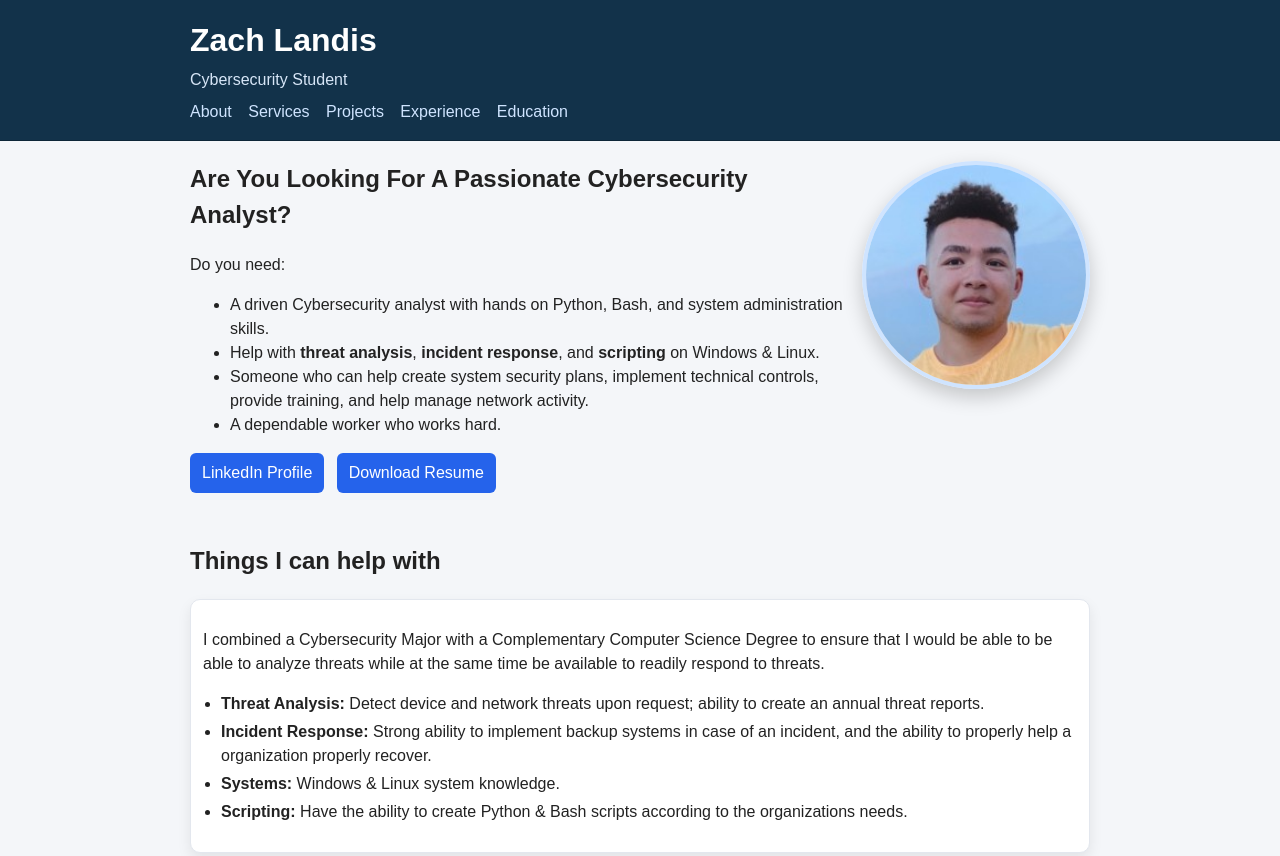
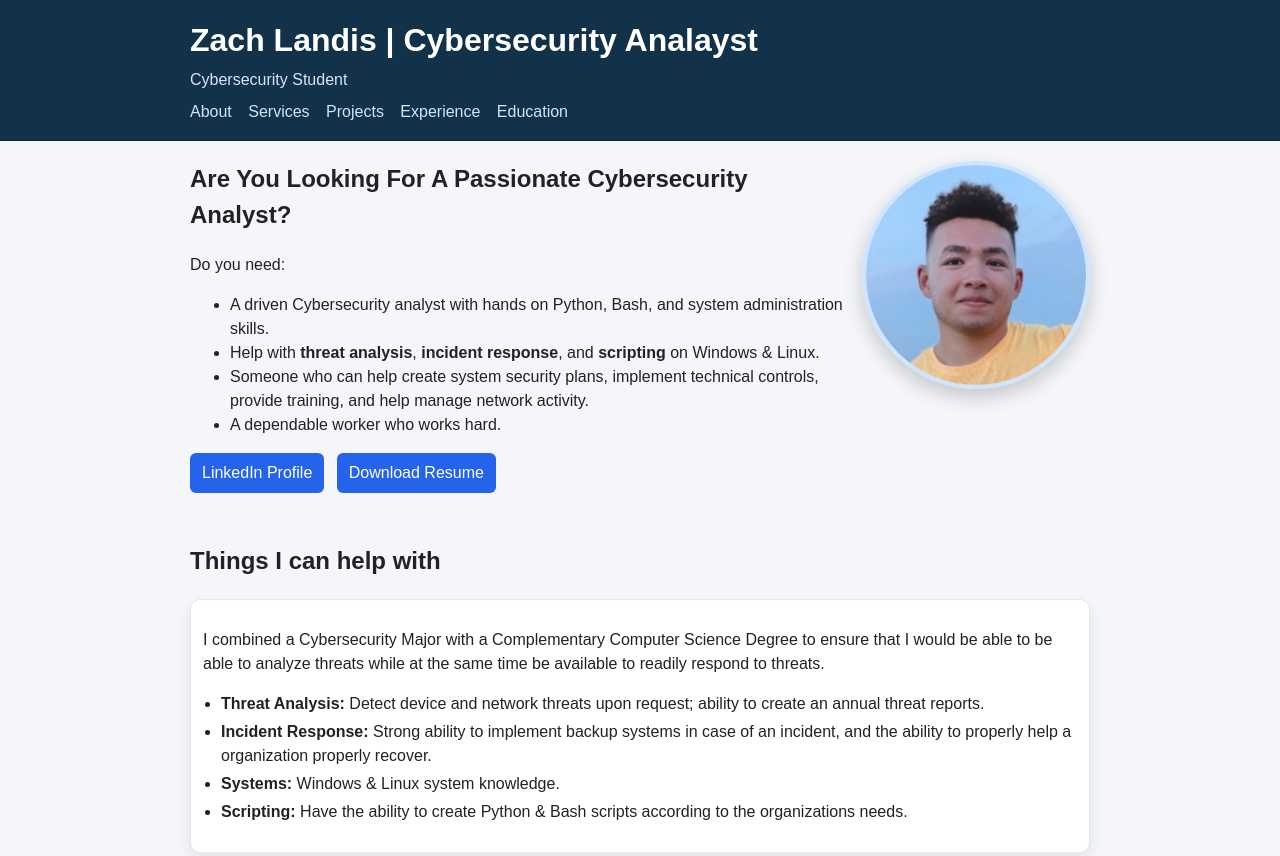
Before and after one commit to zacharyl1003/zachary.finalproject.github.io, a plain HTML site: page index.html in a window 1280 px wide. Shown: the top 856 px of the page. Drawn offline with Linux system fonts and the light colour scheme.

Commit message:
Fixing Title

```diff
--- a/index.html
+++ b/index.html
@@ -10,7 +10,7 @@
   <body>
     <header>
       <div class="container">
-        <h1 class="site-title">Zach Landis</h1>
+        <h1 class="site-title">Zach Landis | Cybersecurity Analayst</h1>
         <p class="tagline">Cybersecurity Student</p>
         <nav aria-label="Main">
           <a href="#about">About</a>
```
